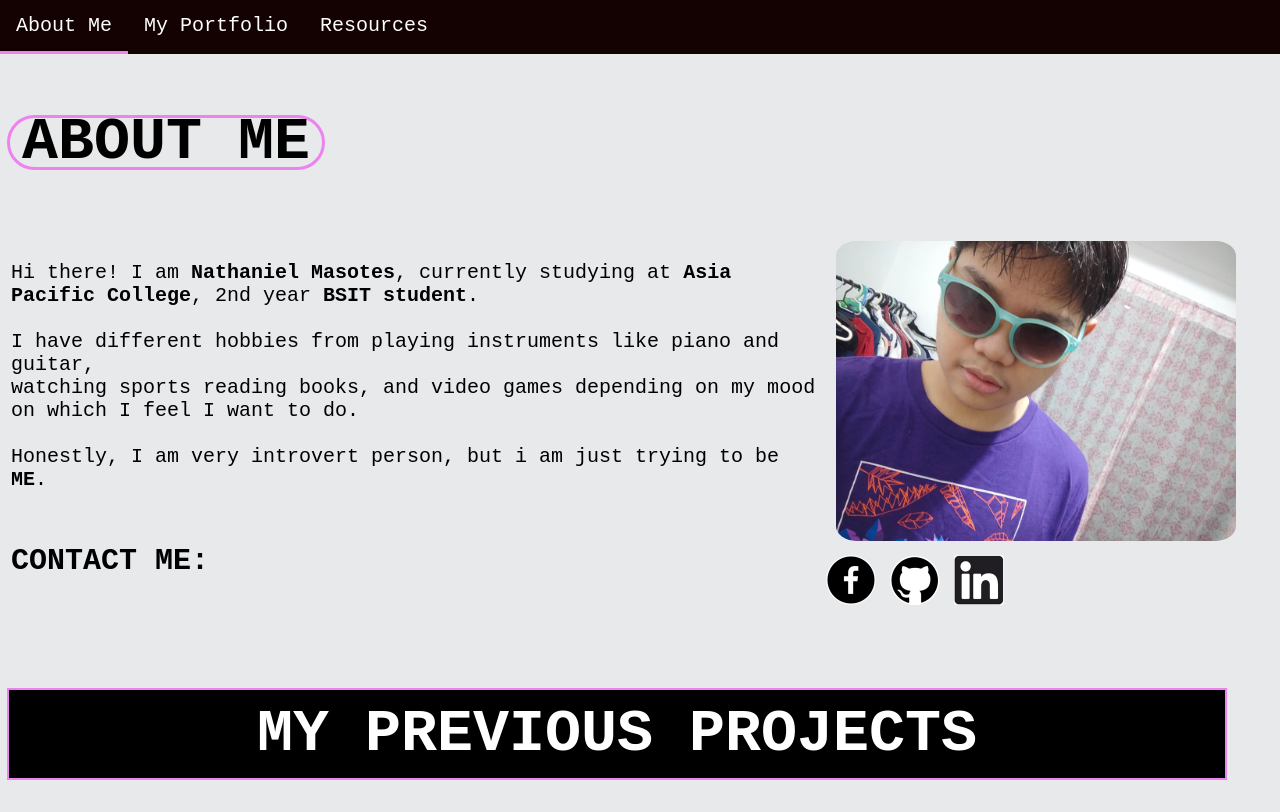
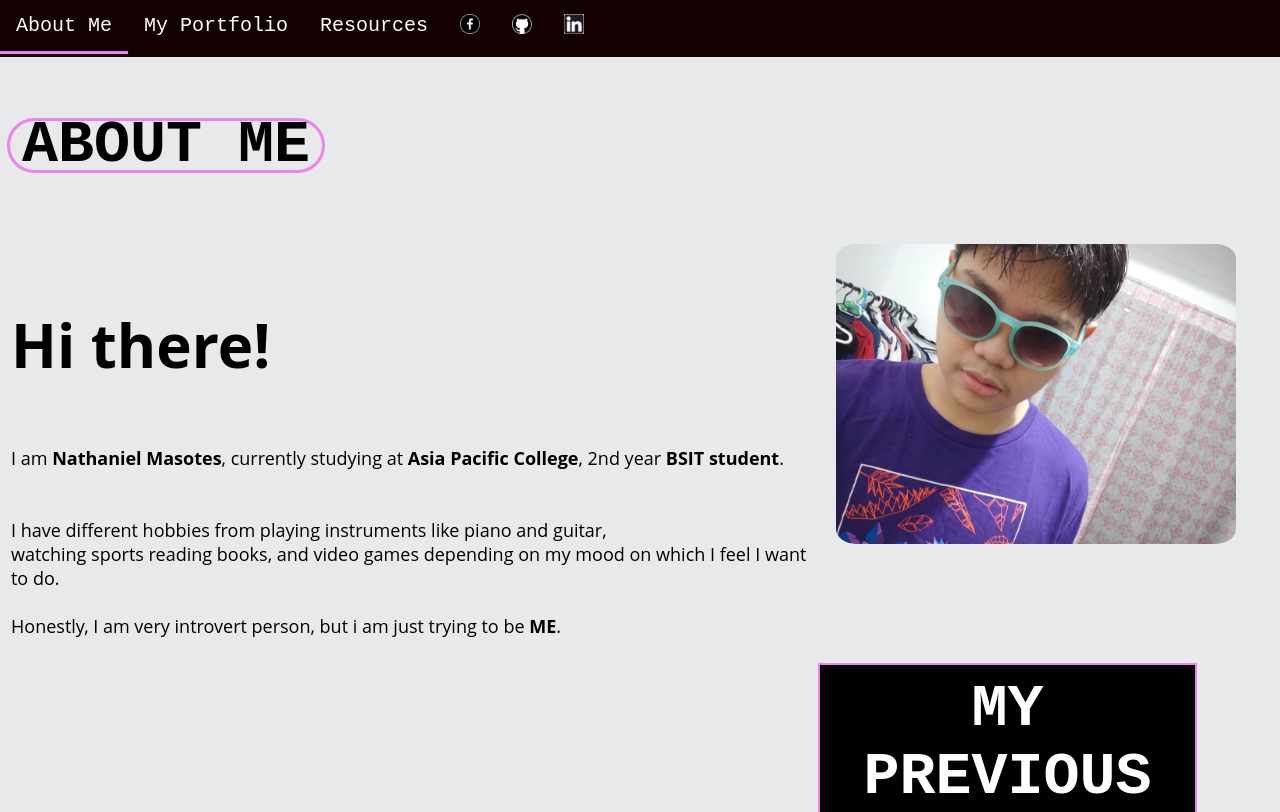
Before and after one commit to nrmasotes/lab2, a PHP site: page / in a window 1280 px wide. Shown: the top 812 px of the page. Run offline with PHP 8.4, Linux system fonts and the light colour scheme.

Commit message:
My Personal Website v.6

```diff
--- a/week5/index.html
+++ b/week5/index.html
@@ -21,6 +21,13 @@
 	  <a class="active" href="#home">About Me</a>
 	  <a href="#news">My Portfolio</a>
 	  <a href="resource.html">Resources</a>
+
+	  <a href="https://www.facebook.com/nathaniel.masotes11/"><img src="facebook2.png" alt="facebook"
+		style="width:20px;height:20px;"></a>
+	  <a href="https://github.com/nrmasotes"><img src="githubby3.png" alt="facebook"
+		style="width:20px;height:20px;"></a>
+	  <a href="https://www.linkedin.com/in/nathaniel-hope-masotes-92971321b/"><img src="linkedin2.png" alt="linkedin"
+		style="width:20px;height:20px;"></a>
 	</div>
 
 	<div style="padding-left:16px">
@@ -35,10 +42,11 @@
     <div class="row">
       <div class="column1">
 
-      <p>
 
-      Hi there! I am <b>Nathaniel Masotes</b>, currently studying at <b>Asia Pacific College</b>, 2nd year <b>BSIT student</b>. <br><br>
-	  I have different hobbies from playing instruments like piano and guitar, <br>
+
+      <h3>Hi there!</h3>
+	  <p>I am <b>Nathaniel Masotes</b>, currently studying at <b>Asia Pacific College</b>, 2nd year <b>BSIT student</b>. <br><br>
+	  <br>I have different hobbies from playing instruments like piano and guitar, <br>
 	  watching sports  reading books, and video games depending on my mood on which I feel I want to do.
 
 	  <br>
@@ -47,24 +55,16 @@
 	  <br>
 	  <br>
       </p>
-	  <h3>CONTACT ME:</h3>
 		</div>
 		<div class="pfp">
 			<img src="pfp.jpg"
 			alt="profile pic" width="400" height="300"  style="width: 400px;
 			margin-left: 20px; position: relative; border-radius: 5%;" >
 		</div>
-	</div>
-	<div class="Contacts">
-		<a href="https://www.facebook.com/nathaniel.masotes11/"><img src="facebook2.png" alt="facebook"
-			style="width:50px;height:50px; margin-left: 10px; position: relative; border-radius: 2%;"></a>
-		  <a href="https://github.com/nrmasotes"><img src="githubby3.png" alt="facebook"
-			style="width:50px;height:50px; margin-left: 10px; position: relative; border-radius: 2%;"></a>
-		  <a href="https://www.linkedin.com/in/nathaniel-hope-masotes-92971321b/"><img src="linkedin2.png" alt="linkedin"
-			style="width:50px;height:50px; margin-left: 10px; position: relative; border-radius: 2%;"></a>
-	</div>
 	<br>
 		<div class="header">
+			<br>
+			<br>
 			<h2>MY PREVIOUS PROJECTS</h2>
 		</div>
 	</div>
--- a/week5/mystyle.css
+++ b/week5/mystyle.css
@@ -92,23 +92,21 @@
         background-color: black;
         border: 2px solid violet;
         font-family: 'Courier New', cursive;
-	    text-align: center;
+	      text-align: center;
         font-size: 60px;
         padding: 10px;
         color: white;
         margin-left: 1px;
     }
-
-    p {
-        font-family: 'Courier New', monospace;
-        font-size: 20px;
+    h3 {
+        font-family: 'Open Sans';
+        font-size: 60px;
         color: black;
         margin-left: 1px ;
     }
-
-    h3 {
-        font-family: 'Courier New', monospace;
-        font-size: 30px;
+    p {
+        font-family: 'Open Sans', monospace;
+        font-size: 18px;
         color: black;
         margin-left: 1px ;
     }
```
